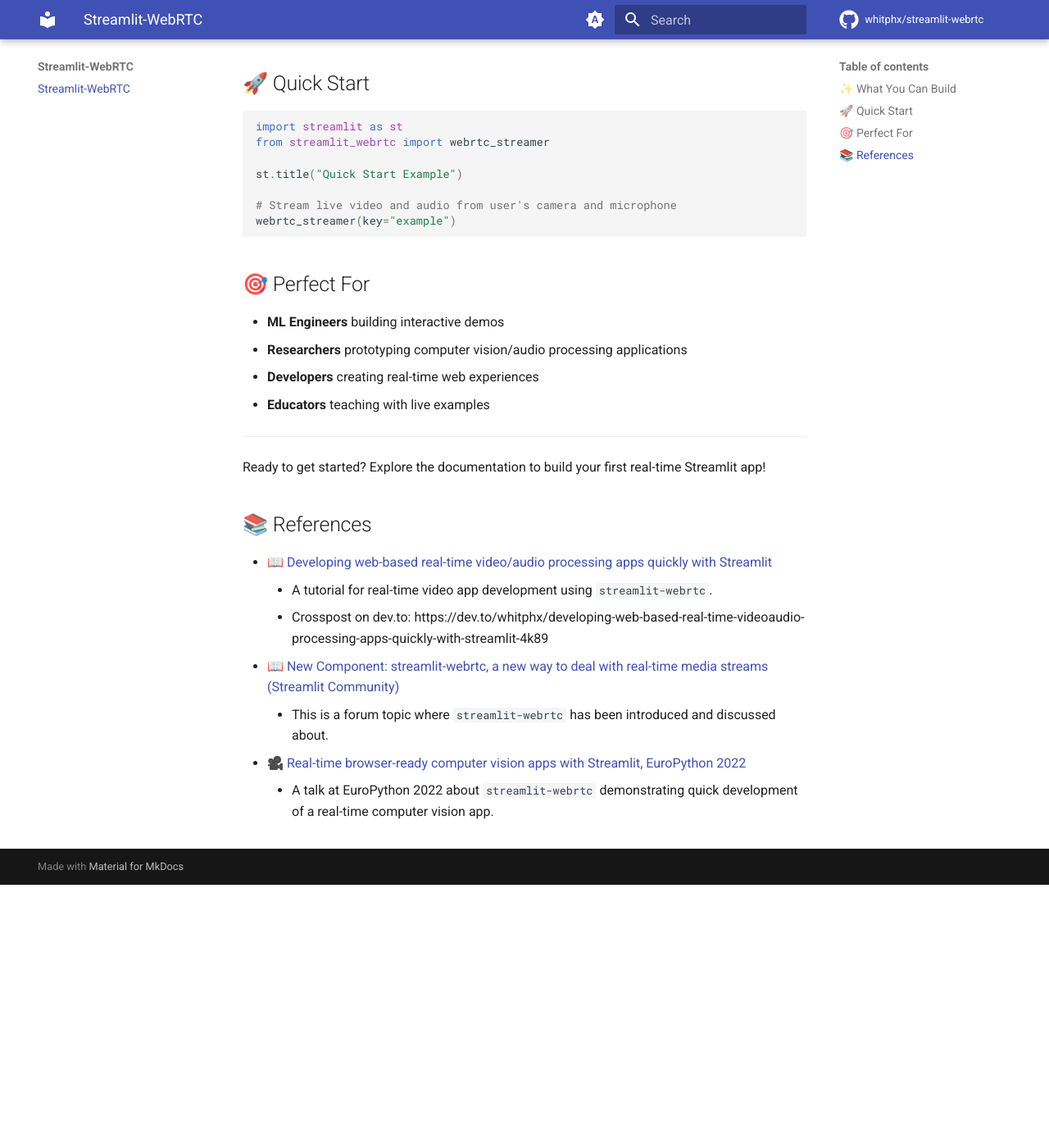
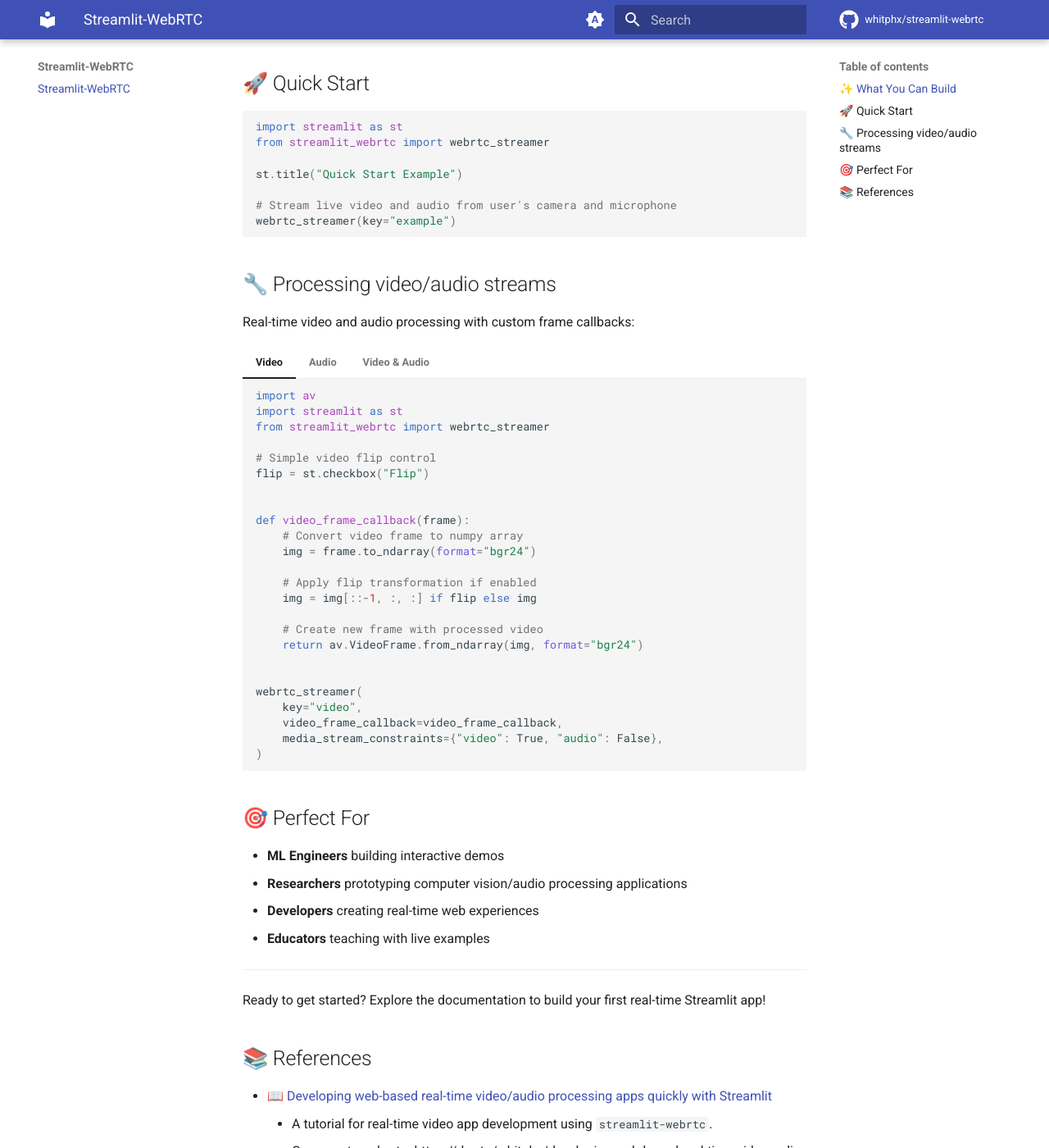
Before and after one commit to whitphx/streamlit-webrtc, an MkDocs documentation site: the page built from docs/index.md, in a window 1280 px wide and 1400 px high, scrolled down 505 px. Shown: the whole window at 82% size. Built offline with MkDocs 1.6.1 and Material for MkDocs 9.7.7, drawn with Linux system fonts in a browser that asks for light colours; comment, search, counter and statistics services are not loaded; before the commit the page ends 1584 px from its top, so only the background shows below that.

Commit message:
Add examples with frame callbacks (#2216)
* Add examples with frame callbacks

* fix

* fix

* fix

````diff
--- /dev/null
+++ b/docs/examples/audio.py
@@ -0,0 +1,24 @@
+import av
+import streamlit as st
+from streamlit_webrtc import webrtc_streamer
+
+# Simple volume control
+volume = st.slider("Volume", 0.0, 2.0, 1.0, 0.1)
+
+
+def audio_frame_callback(frame: av.AudioFrame) -> av.AudioFrame:
+    # Apply volume control to audio samples
+    samples = frame.to_ndarray()
+    samples = (volume * samples).astype(samples.dtype)  # type: ignore
+
+    # Create new frame with processed audio
+    new_frame = av.AudioFrame.from_ndarray(samples, layout=frame.layout.name)
+    new_frame.sample_rate = frame.sample_rate
+    return new_frame
+
+
+webrtc_streamer(
+    key="audio",
+    audio_frame_callback=audio_frame_callback,
+    media_stream_constraints={"video": False, "audio": True},
+)
--- /dev/null
+++ b/docs/examples/both.py
@@ -0,0 +1,44 @@
+import av
+import streamlit as st
+from streamlit_webrtc import webrtc_streamer
+
+## Video
+
+# Simple video flip control
+flip = st.checkbox("Flip")
+
+
+def video_frame_callback(frame):
+    # Convert video frame to numpy array
+    img = frame.to_ndarray(format="bgr24")
+
+    # Apply flip transformation if enabled
+    img = img[::-1, :, :] if flip else img
+
+    # Create new frame with processed video
+    return av.VideoFrame.from_ndarray(img, format="bgr24")
+
+
+## Audio
+
+# Simple volume control
+volume = st.slider("Volume", 0.0, 2.0, 1.0, 0.1)
+
+
+def audio_frame_callback(frame: av.AudioFrame) -> av.AudioFrame:
+    # Apply volume control to audio samples
+    samples = frame.to_ndarray()
+    samples = (volume * samples).astype(samples.dtype)  # type: ignore
+
+    # Create new frame with processed audio
+    new_frame = av.AudioFrame.from_ndarray(samples, layout=frame.layout.name)
+    new_frame.sample_rate = frame.sample_rate
+    return new_frame
+
+
+webrtc_streamer(
+    key="both",
+    video_frame_callback=video_frame_callback,
+    audio_frame_callback=audio_frame_callback,
+    media_stream_constraints={"video": True, "audio": True},
+)
--- /dev/null
+++ b/docs/examples/video.py
@@ -0,0 +1,24 @@
+import av
+import streamlit as st
+from streamlit_webrtc import webrtc_streamer
+
+# Simple video flip control
+flip = st.checkbox("Flip")
+
+
+def video_frame_callback(frame):
+    # Convert video frame to numpy array
+    img = frame.to_ndarray(format="bgr24")
+
+    # Apply flip transformation if enabled
+    img = img[::-1, :, :] if flip else img
+
+    # Create new frame with processed video
+    return av.VideoFrame.from_ndarray(img, format="bgr24")
+
+
+webrtc_streamer(
+    key="video",
+    video_frame_callback=video_frame_callback,
+    media_stream_constraints={"video": True, "audio": False},
+)
--- a/docs/index.md
+++ b/docs/index.md
@@ -15,8 +15,30 @@
 ## 🚀 Quick Start
 
 ```python
---8<-- "./examples/quick_start.py"
+--8<-- "./examples/simple_loopback.py"
 ```
+
+## 🔧 Processing video/audio streams
+
+Real-time video and audio processing with custom frame callbacks:
+
+=== "Video"
+
+    ```python
+    --8<-- "./examples/video.py"
+    ```
+
+=== "Audio"
+
+    ```python
+    --8<-- "./examples/audio.py"
+    ```
+
+=== "Video & Audio"
+
+    ```python
+    --8<-- "./examples/both.py"
+    ```
 
 ## 🎯 Perfect For
 
--- a/mkdocs.yml
+++ b/mkdocs.yml
@@ -32,6 +32,11 @@
       pygments_lang_class: true
   - pymdownx.inlinehilite
   - pymdownx.superfences
+  - pymdownx.tabbed:
+      alternate_style: true
+      slugify: !!python/object/apply:pymdownx.slugs.slugify
+        kwds:
+          case: lower
   - pymdownx.snippets:
       base_path: ['./docs']
       check_paths: true
````
Also changed, not shown: docs/examples/simple_loopback.py (renamed from docs/examples/quick_start.py).
